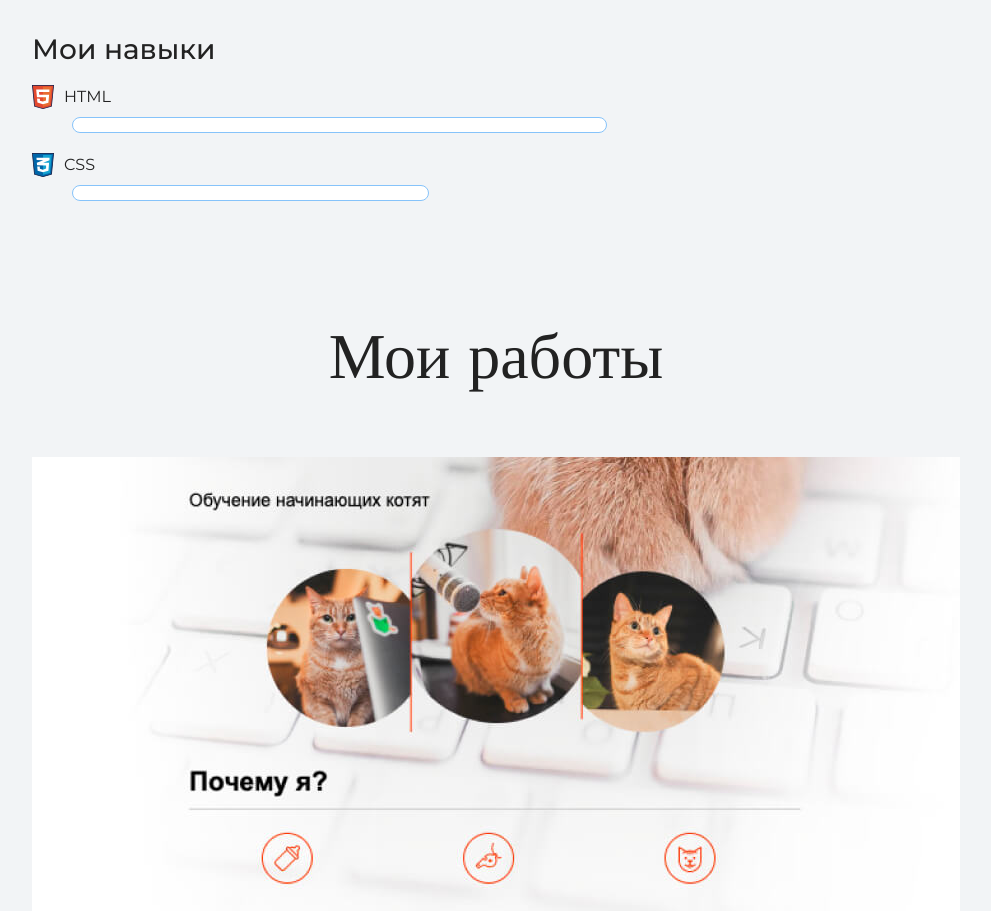
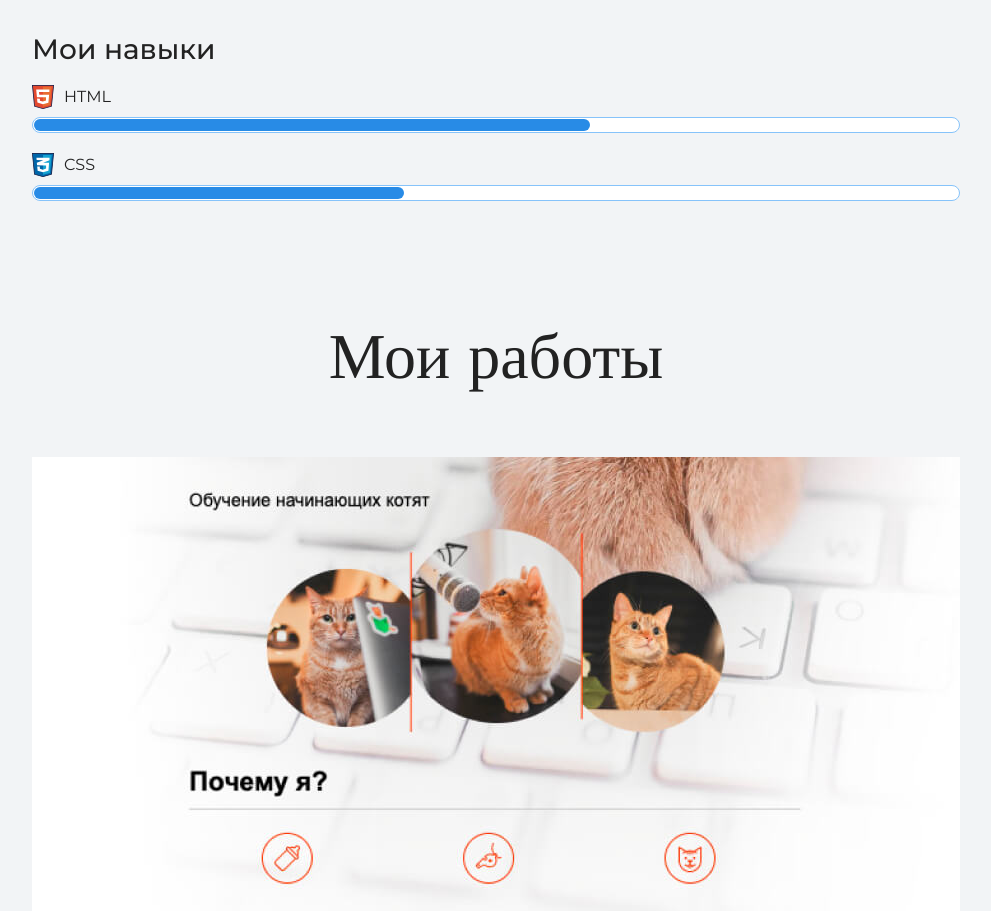
Before and after one commit to YurievGleb/my-first-site, a plain HTML site: page index.html in a window 1280 px wide. Shown: the part 1954-2865 px from the top of the page, without its empty margins (144-1135 px from the left). Drawn offline with nearby package versions, Linux system fonts and the light colour scheme.

Commit message:
Ещё раз

```diff
--- a/index.html
+++ b/index.html
@@ -38,9 +38,9 @@
           <h3>Мои навыки</h3>
           <dl class="skills-list">
             <dt class="skill-html">HTML</dt>
-            <dd><div class="level" style="width:60%">60%</div></dd>
+            <dd class="level"><div style="width:60%">60%</div></dd>
             <dt class="skill-css">CSS</dt>
-            <dd><div class="level" style="width:40%">40%</div></dd>
+            <dd class="level"><div style="width:40%">40%</div></dd>
           </dl>
         </div>
       </div>
```
